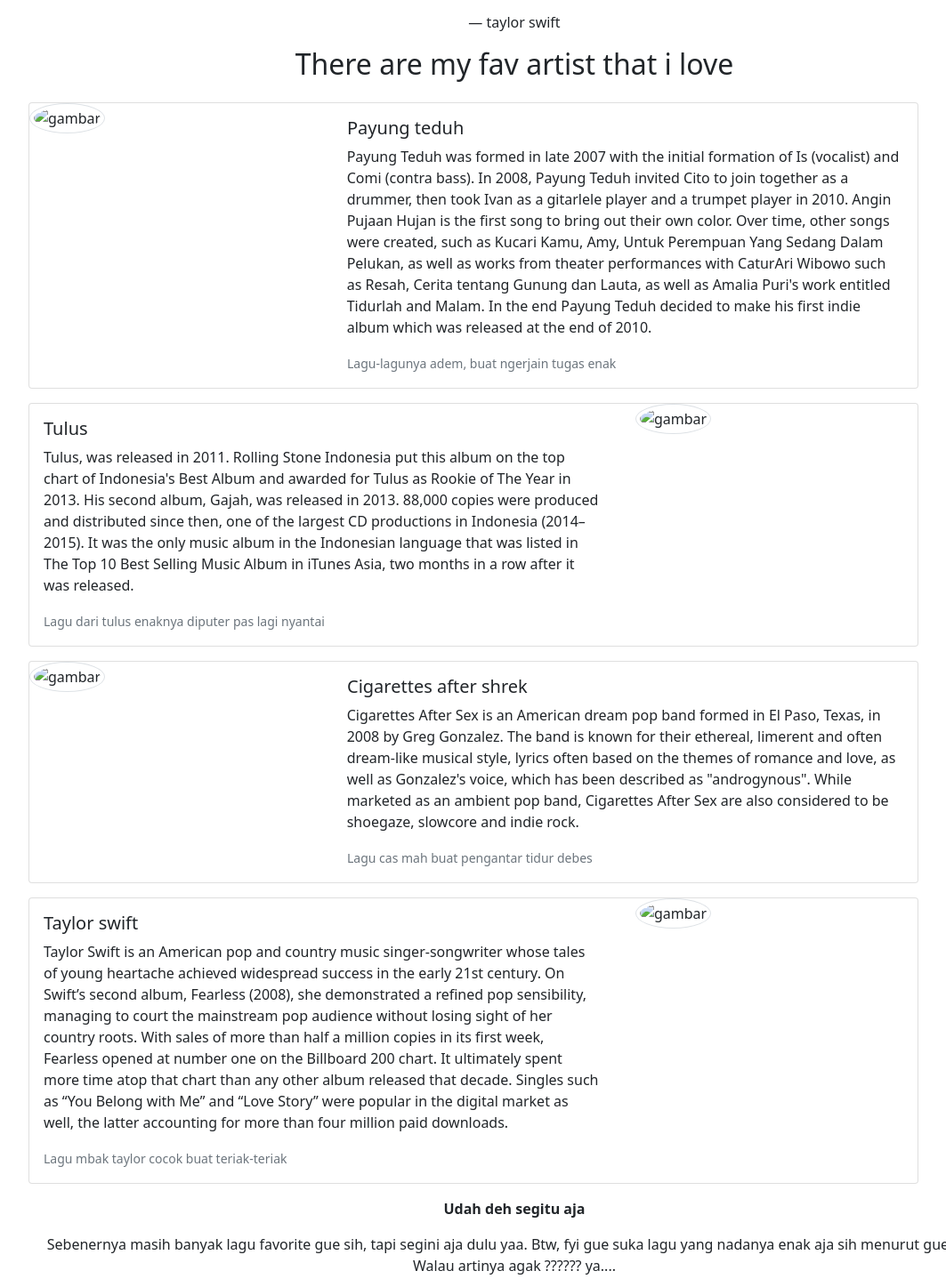
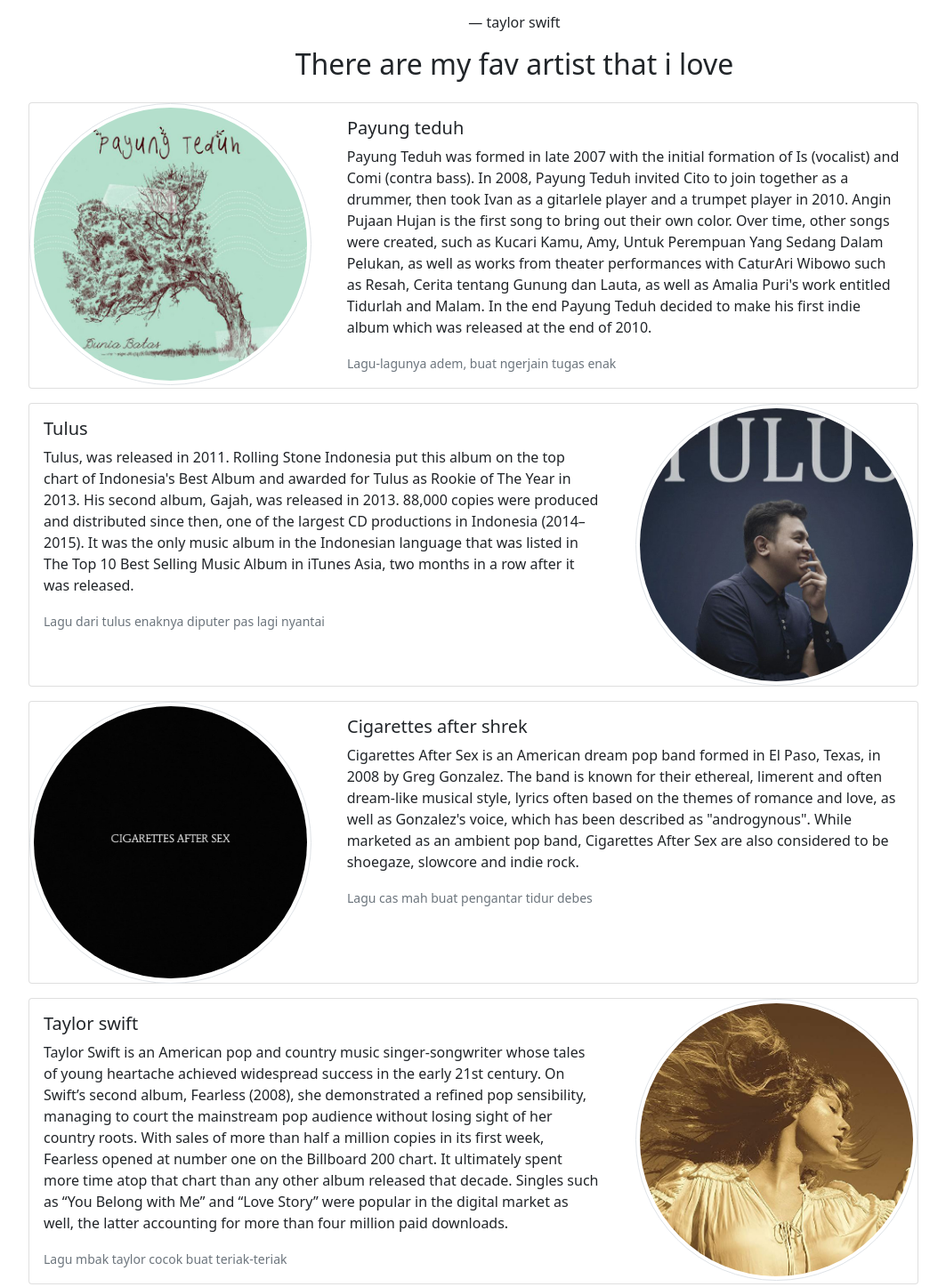
Before and after one commit to lyscha/lychaa, a plain HTML site: page index.html in a window 1280 px wide. Shown: the part 977-2424 px from the top of the page at 89% size, without its empty margins (62-1125 px from the left). Drawn offline with nearby package versions, Linux system fonts and the light colour scheme; the site is published under a folder, as on GitHub Pages, so addresses that start at the root find nothing; a script that the page names is missing.

Commit message:
Update index.html

```diff
--- a/index.html
+++ b/index.html
@@ -42,7 +42,7 @@
 
                <!-- jumbotron start -->
              <section class="jumbotron mx-auto text-center">
-                <img data-aos="fade-up" src="/img/my pict.jpg" width="200" height="200" class="rounded-circle img-thumbnail" alt="">
+                <img data-aos="fade-up" src="img/my pict.jpg" width="200" height="200" class="rounded-circle img-thumbnail" alt="">
                 <h1 data-aos="fade-left" class="display-4">raeycha</h1>
                 <p data-aos="fade-right" class="lead">i love music</p>
                 <svg xmlns="http://www.w3.org/2000/svg" viewBox="0 0 1440 320"><path fill="#ffff" fill-opacity="1" d="M0,256L10,234.7C20,213,40,171,60,160C80,149,100,171,120,154.7C140,139,160,85,180,101.3C200,117,220,203,240,234.7C260,267,280,245,300,234.7C320,224,340,224,360,234.7C380,245,400,267,420,245.3C440,224,460,160,480,138.7C500,117,520,139,540,160C560,181,580,203,600,208C620,213,640,203,660,170.7C680,139,700,85,720,101.3C740,117,760,203,780,208C800,213,820,139,840,112C860,85,880,107,900,96C920,85,940,43,960,64C980,85,1000,171,1020,208C1040,245,1060,235,1080,192C1100,149,1120,75,1140,74.7C1160,75,1180,149,1200,181.3C1220,213,1240,203,1260,213.3C1280,224,1300,256,1320,224C1340,192,1360,96,1380,58.7C1400,21,1420,43,1430,53.3L1440,64L1440,320L1430,320C1420,320,1400,320,1380,320C1360,320,1340,320,1320,320C1300,320,1280,320,1260,320C1240,320,1220,320,1200,320C1180,320,1160,320,1140,320C1120,320,1100,320,1080,320C1060,320,1040,320,1020,320C1000,320,980,320,960,320C940,320,920,320,900,320C880,320,860,320,840,320C820,320,800,320,780,320C760,320,740,320,720,320C700,320,680,320,660,320C640,320,620,320,600,320C580,320,560,320,540,320C520,320,500,320,480,320C460,320,440,320,420,320C400,320,380,320,360,320C340,320,320,320,300,320C280,320,260,320,240,320C220,320,200,320,180,320C160,320,140,320,120,320C100,320,80,320,60,320C40,320,20,320,10,320L0,320Z"></path></svg>
@@ -92,7 +92,7 @@
             <div class="card mb-3" style="max-width: 1000px;">
                 <div class="row justify-content-center">
                   <div class="col-md-4">
-                    <img data-aos="zoom-in" src="/img/Payung teduh.jpeg" class="card-img img-thumbnail rounded-circle" alt="gambar" height="100%">
+                    <img data-aos="zoom-in" src="img/Payung teduh.jpeg" class="card-img img-thumbnail rounded-circle" alt="gambar" height="100%">
                   </div>
                   <div class="col-md-8">
                     <div class="card-body">
@@ -114,7 +114,7 @@
                     </div>
                   </div>
                   <div class="col-md-4">
-                    <img data-aos="zoom-in" src="/img/Tulus.jpeg" class="card-img img-thumbnail rounded-circle" alt="gambar" height="100%">
+                    <img data-aos="zoom-in" src="img/Tulus.jpeg" class="card-img img-thumbnail rounded-circle" alt="gambar" height="100%">
                   </div>
                 </div>
               </div>
@@ -127,7 +127,7 @@
             <div class="card mb-3" style="max-width: 1000px;">
                 <div class="row justify-content-center">
                   <div class="col-md-4">
-                    <img data-aos="zoom-in" src="/img/Cas.jpg" class="card-img img-thumbnail rounded-circle" alt="gambar" height="100%">
+                    <img data-aos="zoom-in" src="img/Cas.jpg" class="card-img img-thumbnail rounded-circle" alt="gambar" height="100%">
                   </div>
                   <div class="col-md-8">
                     <div class="card-body">
@@ -149,7 +149,7 @@
                     </div>
                   </div>
                   <div class="col-md-4">
-                    <img data-aos="zoom-in" src="/img/Taylor.jpeg" class="card-img img-thumbnail rounded-circle" alt="gambar" height="100%">
+                    <img data-aos="zoom-in" src="img/Taylor.jpeg" class="card-img img-thumbnail rounded-circle" alt="gambar" height="100%">
                   </div>
                 </div>
               </div>
```
